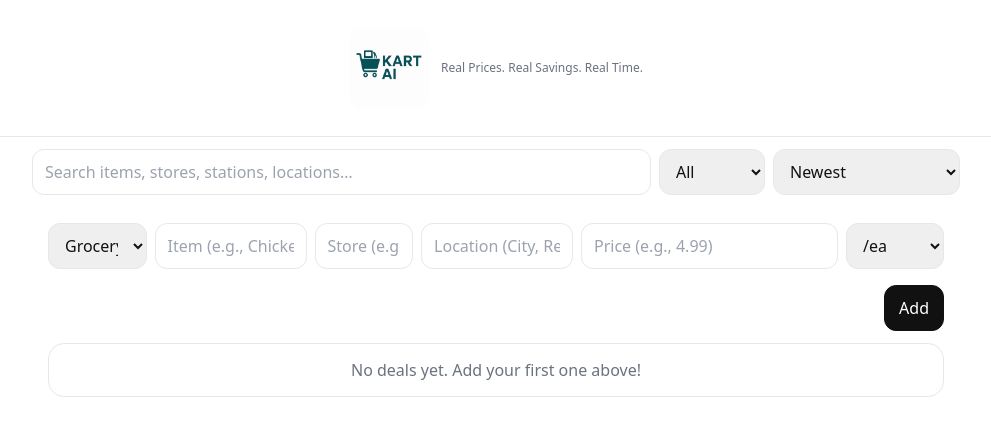
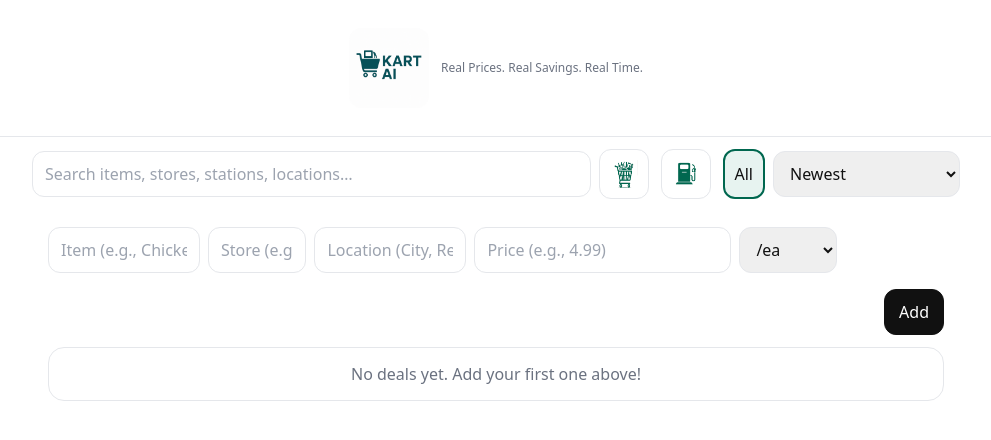
Before and after one commit to cee-el-jac/kart-ai, a React (Vite) app: page / in a window 1280 px wide. Shown: the top 440 px of the page, without its empty margins (144-1135 px from the left). Built offline with nearby package versions, Linux system fonts and the light colour scheme.

Commit message:
Day 3 updates: replaced dropdown with grocery/gas icons, synced AddDealForm with icon toggle

```diff
--- a/src/App.jsx
+++ b/src/App.jsx
@@ -57,6 +57,48 @@ function Header() {
     </header>
   );
 }
+
+function TypeToggle({ value, onChange }) {
+  const base = {
+    border: "1px solid #e5e7eb",
+    background: "#fff",
+    borderRadius: 12,
+    padding: 8,
+    width: 44,
+    height: 44,
+    display: "inline-flex",
+    alignItems: "center",
+    justifyContent: "center",
+    cursor: "pointer",
+  };
+  const active = {
+    border: "1px solid #16a34a", // branded green border
+    boxShadow: "0 0 0 3px rgba(22,163,74,0.15)",
+  };
+  const img = { width: 24, height: 24, objectFit: "contain" };
+
+  return (
+    <div style={{ display: "flex", gap: 8 }}>
+      <button
+        type="button"
+        aria-label="Grocery"
+        onClick={() => onChange("grocery")}
+        style={{ ...base, ...(value === "grocery" ? active : {}) }}
+      >
+        <img src="/icons/cart_icon.png" alt="" style={img} />
+      </button>
+      <button
+        type="button"
+        aria-label="Gas"
+        onClick={() => onChange("gas")}
+        style={{ ...base, ...(value === "gas" ? active : {}) }}
+      >
+        <img src="/icons/gas_icon.png" alt="" style={img} />
+      </button>
+    </div>
+  );
+}
+
 
 function DealCard({ deal, onDelete, onEdit }) {
   const perKg = deal.type === "grocery" ? (deal.normalizedPerKg ?? toPerKg(deal.price, deal.unit)) : null;
@@ -131,16 +173,24 @@ function DealsList({ deals, onDelete, onEdit }) {
   );
 }
 
-function AddDealForm({ onAdd }) {
+function AddDealForm({ onAdd, activeType }) {
     const [form, setForm] = useState({
-    type: "grocery",
+      type: activeType,
       item: "",
       store: "",
       station: "",
       location: "",
       price: "",
-    unit: "/ea",
+      unit: activeType === "gas" ? "/L" : "/ea",
 });
+    useEffect(() => {
+      setForm(f => ({
+        ...f,
+        type: activeType,
+        unit: activeType === "gas" ? "/L" : "/ea",
+      }));
+    }, [activeType]);
+
   const [error, setError] = useState("");
 
   const unitOptions = form.type === "grocery" ? ["/ea", "/dozen", "/lb", "/kg", "/100g"] : ["/L", "/gal"];
@@ -180,10 +230,6 @@ function AddDealForm({ onAdd }) {
   return (
     <form onSubmit={handleSubmit} style={{ ...S.container, padding: "0 16px 12px" }}>
       <div style={S.form}>
-        <select name="type" value={form.type} onChange={handleChange} style={{ ...S.input, gridColumn: "span 2" }}>
-          <option value="grocery">Grocery</option>
-          <option value="gas">Gas</option>
-        </select>
 
         <input name="item" value={form.item} onChange={handleChange} placeholder={form.type === "gas" ? "Fuel (e.g., Regular Unleaded)" : "Item (e.g., Chicken Thighs)"} style={{ ...S.input, gridColumn: "span 3" }} />
 
@@ -324,11 +370,50 @@ export default function App() {
             placeholder="Search items, stores, stations, locations…"
             style={{ ...S.input, flex: "1 1 320px" }}
           />
-          <select value={typeFilter} onChange={(e) => setTypeFilter(e.target.value)} style={S.input}>
-            <option value="all">All</option>
-            <option value="grocery">Grocery</option>
-            <option value="gas">Gas</option>
-          </select>
+         <div style={{ display: "flex", gap: 12 }}>
+  {/* Grocery Button */}
+  <button
+    onClick={() => setTypeFilter("grocery")}
+    style={{
+      border: typeFilter === "grocery" ? "2px solid #00674F" : "1px solid #e5e7eb",
+      background: typeFilter === "grocery" ? "#E7F3F0" : "#fff",
+      borderRadius: 12,
+      padding: 10,
+      cursor: "pointer"
+    }}
+  >
+    <img src="/icons/cart_icon.png" alt="Groceries" style={{ width: 28, height: 28 }} />
+  </button>
+
+  {/* Gas Button */}
+  <button
+    onClick={() => setTypeFilter("gas")}
+    style={{
+      border: typeFilter === "gas" ? "2px solid #00674F" : "1px solid #e5e7eb",
+      background: typeFilter === "gas" ? "#E7F3F0" : "#fff",
+      borderRadius: 12,
+      padding: 10,
+      cursor: "pointer"
+    }}
+  >
+    <img src="/icons/gas_icon.png" alt="Gas" style={{ width: 28, height: 28 }} />
+  </button>
+
+  {/* Optional "All" Button */}
+  <button
+    onClick={() => setTypeFilter("all")}
+    style={{
+      border: typeFilter === "all" ? "2px solid #00674F" : "1px solid #e5e7eb",
+      background: typeFilter === "all" ? "#E7F3F0" : "#fff",
+      borderRadius: 12,
+      padding: 10,
+      cursor: "pointer"
+    }}
+  >
+    All
+  </button>
+</div>
+
           <select value={sortBy} onChange={(e) => setSortBy(e.target.value)} style={S.input}>
             <option value="newest">Newest</option>
             <option value="price-asc">Price (Low → High)</option>
@@ -337,7 +422,9 @@ export default function App() {
           </select>
         </div>
 
-        <AddDealForm onAdd={handleAdd} />
+        <AddDealForm AddDealForm
+          onAdd={handleAdd}
+          activeType={typeFilter === "all" ? "grocery" : typeFilter} />
         <DealsList deals={filtered} onDelete={handleDelete} onEdit={handleEdit} />
 
       </main>
```
Also changed, not shown: public/icons/cart_icon.png (added), public/icons/gas_icon.png (added). Lines whose indentation alone changed are shown as unchanged.
